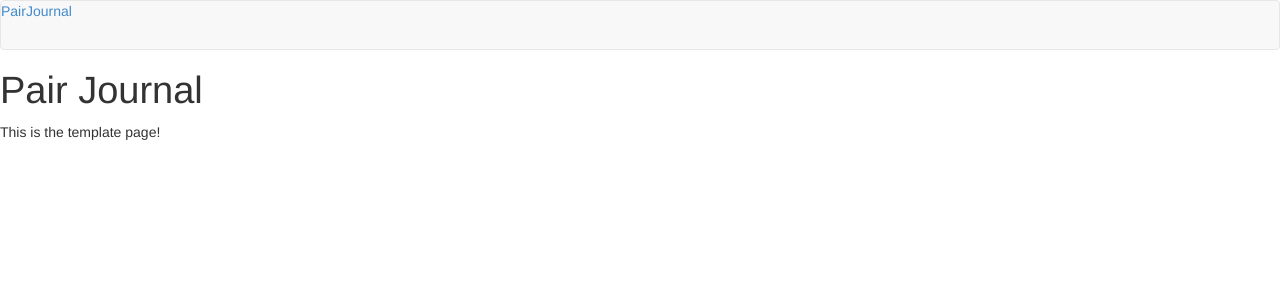
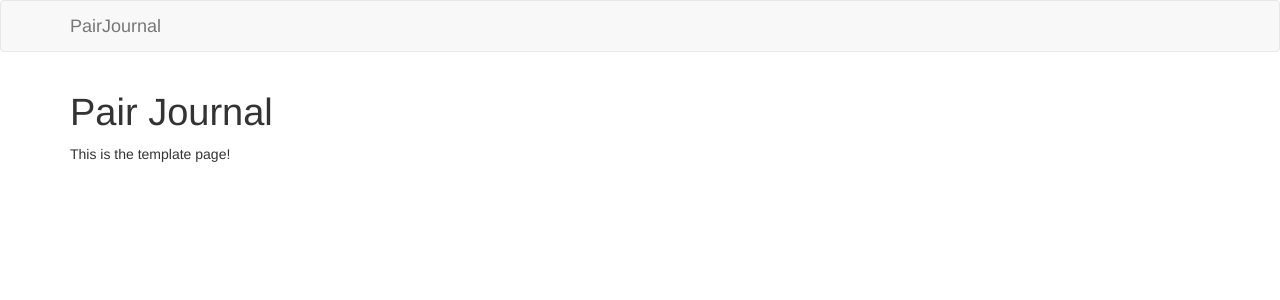
Before and after one commit to wverne/pairjournal, a Django app: page / in a window 1280 px wide. Shown: the top 300 px of the page. Run offline with Django 3.2, Linux system fonts and the light colour scheme; parts of the project's set-up code (start-up, migrations or seed data) failed here and were passed over; some libraries are stand-ins or nearby versions.

Commit message:
various startup bugfixes

```diff
--- a/entries/models.py
+++ b/entries/models.py
@@ -17,7 +17,7 @@ class Journal(models.Model):
                     'user2__last_name', 'user2__first_name',
                     'name']
 
-class Entry(model.Model):
+class Entry(models.Model):
     user = models.ForeignKey(User, verbose_name="Journaler")
     journal = models.ForeignKey(Journal)
     content = models.TextField()
--- a/pairjournal/settings.py
+++ b/pairjournal/settings.py
@@ -1,7 +1,7 @@
 # Django settings for pairjournal project.
 
 import os
-BASE_DIR = os.path.dirname(os.path.abspath(__file__))
+BASE_DIR = os.path.join(os.path.dirname(__file__), '../')
 
 DEBUG = True
 TEMPLATE_DEBUG = DEBUG
--- a/templates/base.html
+++ b/templates/base.html
@@ -30,24 +30,22 @@
 
   <body>
 
-    <!-- NAVBAR
-	 ================================================== -->
     <div class="navbar">
-      <div class="navbar-inner">
-        <a class="brand" href="/">
-	  PairJournal
-        </a>
-        <div class="nav-collapse collapse">
-	  {% block navbar_fill %}
-	  {% endblock %}
-        </div><!--/.nav-collapse -->
-      </div><!-- /.navbar-inner -->
-    </div><!-- /.navbar -->
+      <div class="container">
+	<div class="navbar-header">
+	  <a class="navbar-brand" href="/">PairJournal</a>
+	</div><!-- navber-header -->
+	{% block navbar_fill %}
+	{% endblock %}
+      </div><!-- container -->
+    </div><!-- navbar -->
 
     {% block content %}
-    <h1>Pair Journal</h1>
+    <div class="container">
+      <h1>Pair Journal</h1>
 
-    <p>This is the template page!</p>
+      <p>This is the template page!</p>
+    </div><!-- container -->
     {% endblock %}
 
     {% block footer %}
```
